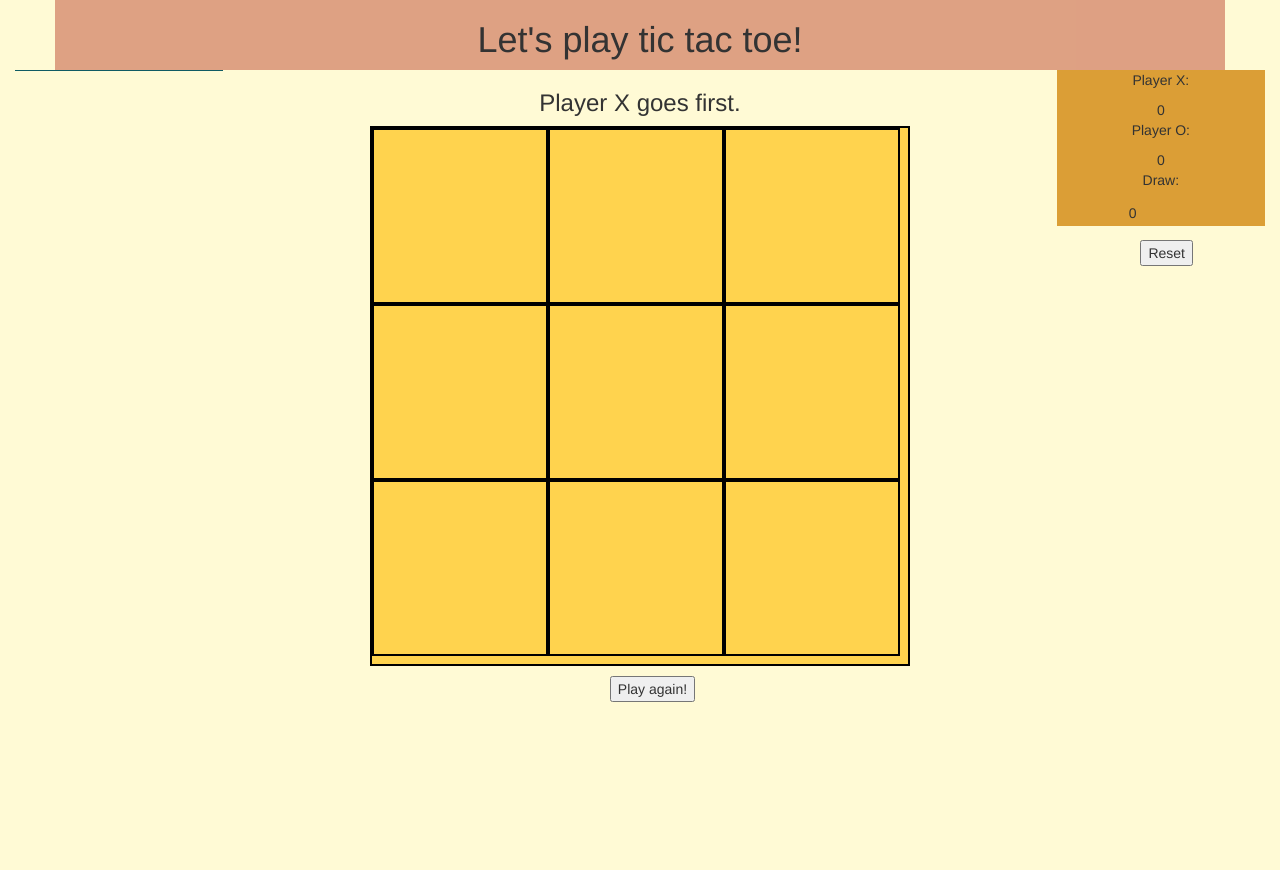
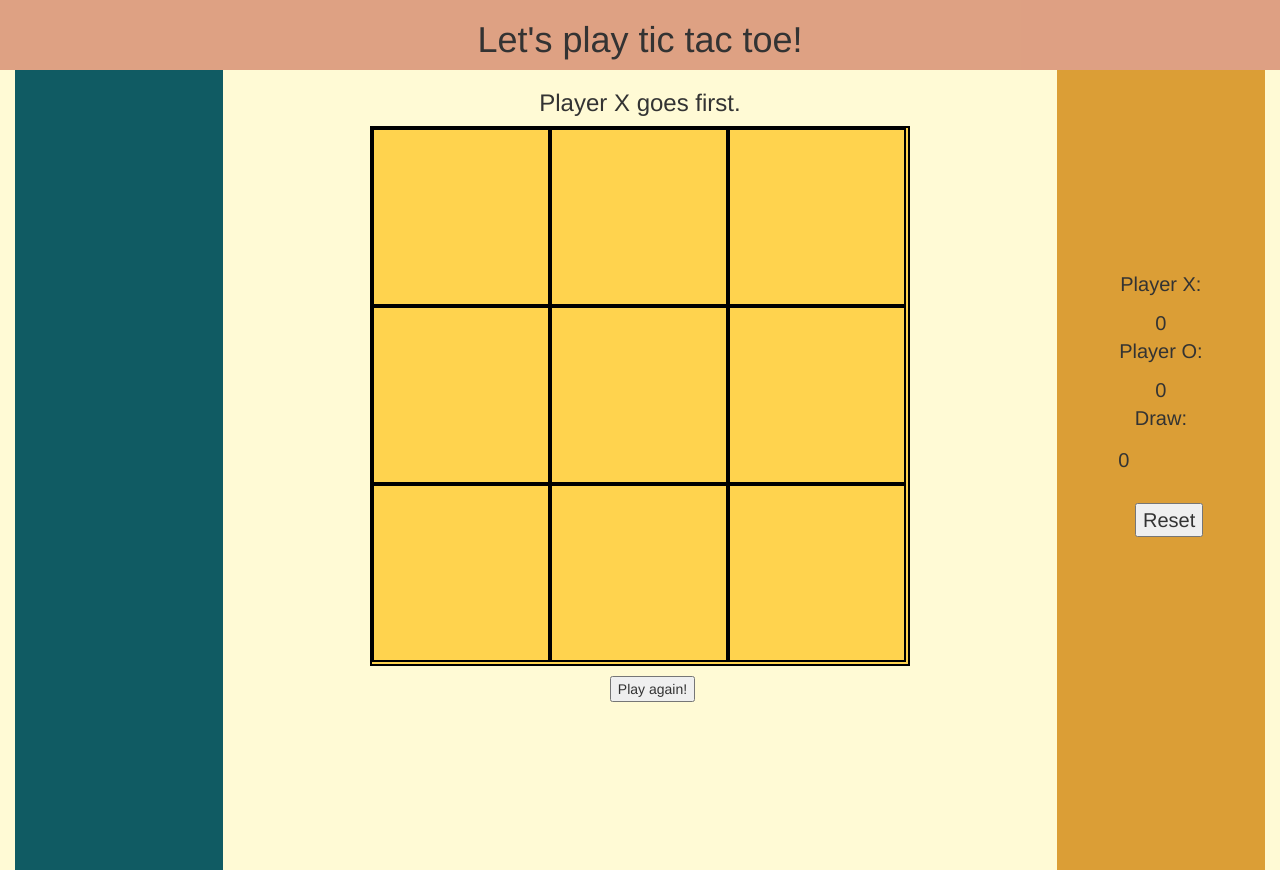
Before and after one commit to lparvinsmith/tic-tac-toe, a website: page index.html in a window 1280 px wide. Before the commit the page ends 800 px from the top, so only its background shows below. Drawn offline with nearby package versions, Linux system fonts and the light colour scheme.

```diff
--- a/index.html
+++ b/index.html
@@ -7,7 +7,7 @@
   <link rel="stylesheet" href="style.css">
 </head>
 <body>
-  <nav class="navbar-fixed-top container">
+  <nav class="navbar-fixed-top">
     <h1>Let's play tic tac toe!</h1>
   </nav>
   <div class="main container-fluid">
--- a/style.css
+++ b/style.css
@@ -4,14 +4,18 @@
  }
  nav {
   background-color: rgba(189, 73, 50, 0.5);
+  width: 100%;
  }
  .left {
   background-color: rgba(16, 91, 99, 1);
-  height: 100%;
+  height: 800px;
+  padding-top: 200px;
  }
  .right {
   background-color: rgba(219, 158, 54, 1);
-  height: 100%;
+  height: 800px;
+  padding-top: 200px;
+  font-size: 20px;
  }
  h1 {
   text-align: center;
@@ -30,8 +34,8 @@
 }
 .box {
   border:solid black 2px;
-  height: 176px;
-  width: 176px;
+  height: 178px;
+  width: 178px;
   float: left;
 }
 .score {
@@ -51,6 +55,6 @@
 }
 .reset {
   position: relative;
-  top: 40px;
+  top: 60px;
   clear: both;
 }
```
